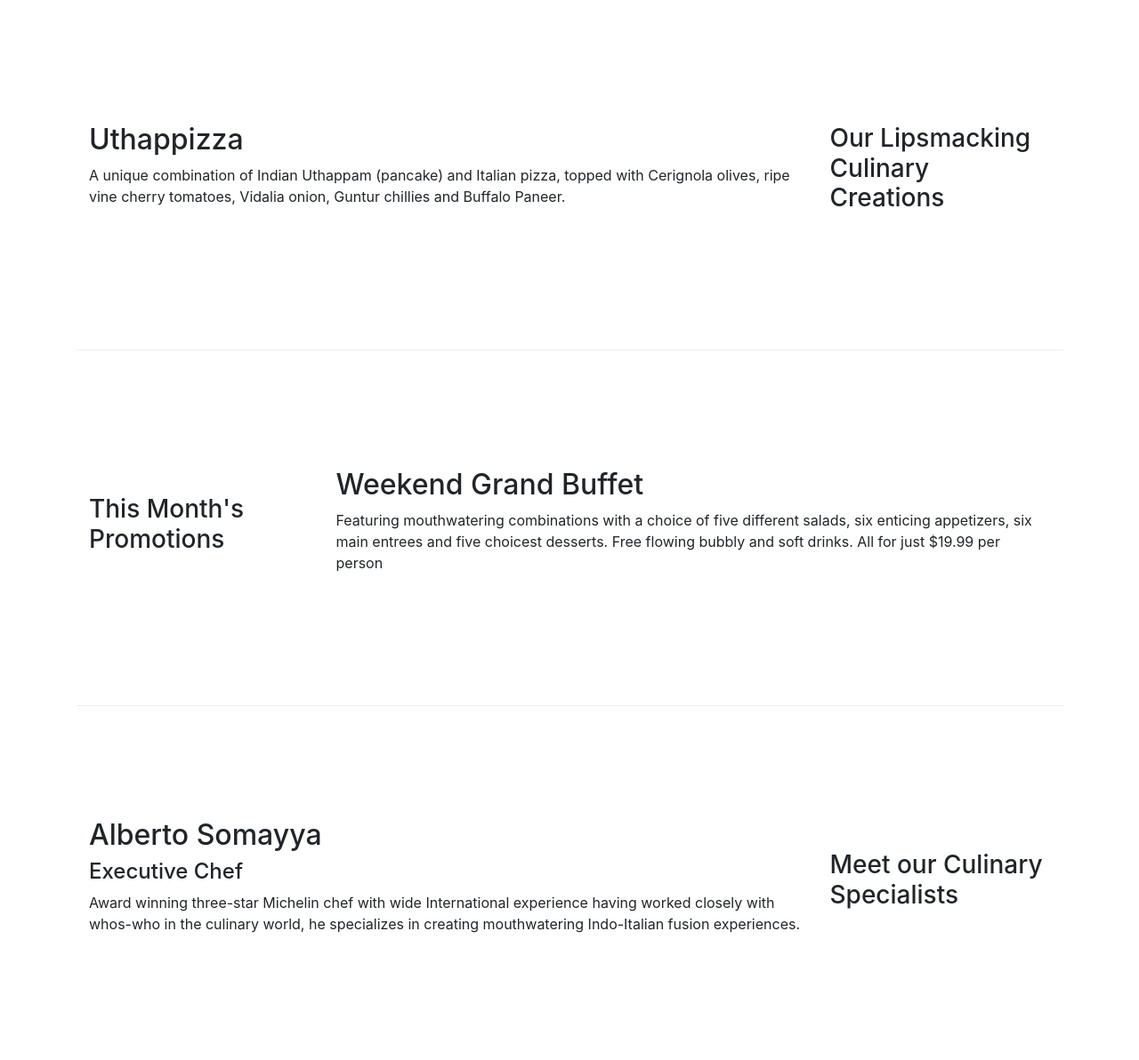
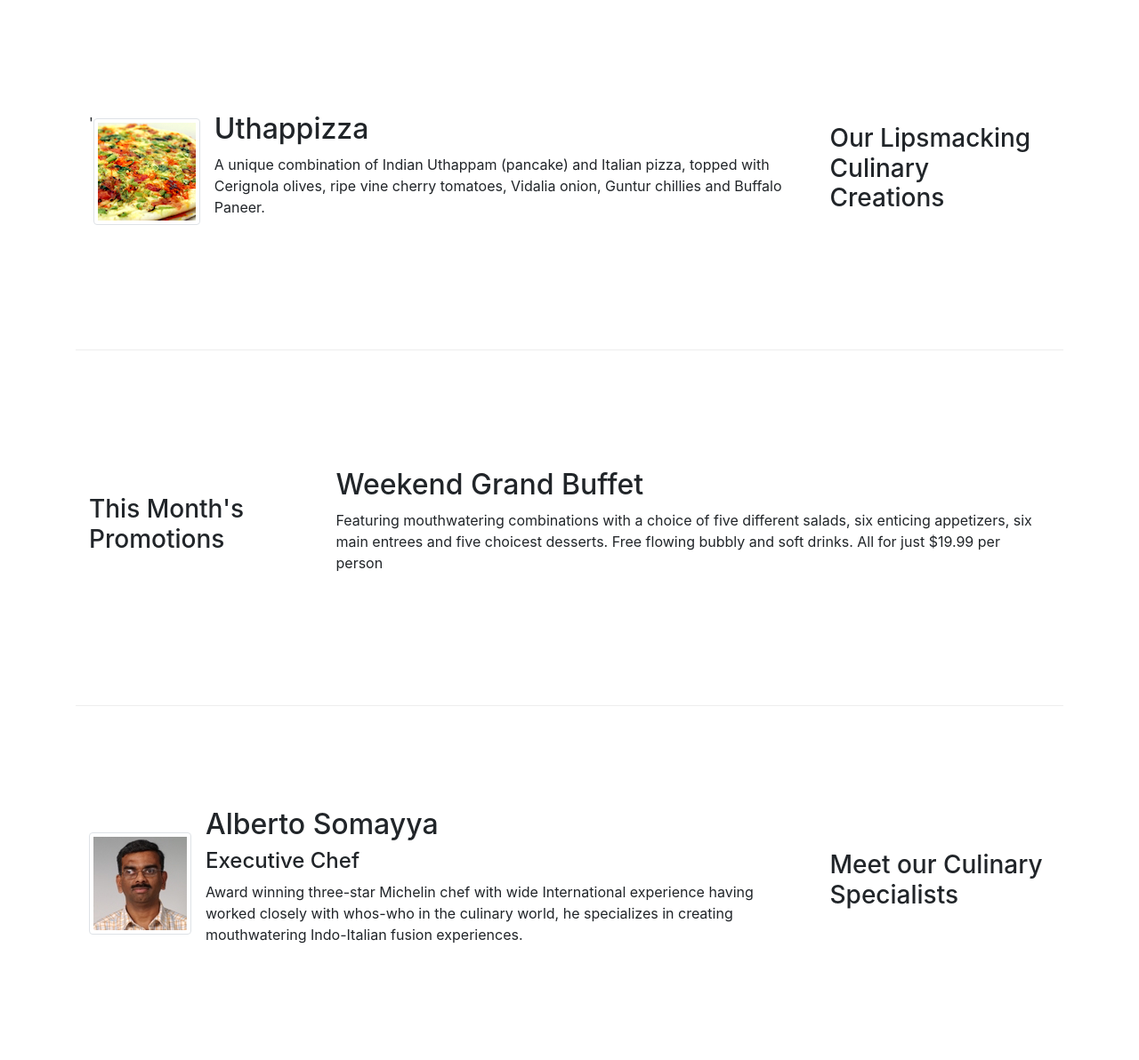
Before and after one commit to alanvaldo/conFusion, a website: page index.html in a window 1280 px wide. Shown: the part 340-1532 px from the top of the page at 89% size. Drawn offline with nearby package versions, Linux system fonts and the light colour scheme.

Commit message:
Images and Media

```diff
--- a/index.html
+++ b/index.html
@@ -22,7 +22,7 @@
             <button class="navbar-toggler" type="button" data-toggle="collapse" data-target="#Navbar">
                 <span class="navbar-toggler-icon"></span>
             </button>
-            <a class="navbar-brand mr-auto" href="#">Ristorante Con Fusion</a>
+            <a class="navbar-brand mr-auto" href="#"><img src="img/logo.png" height="30" width="41"></a>
             <div class="collapse navbar-collapse" id="Navbar">
                 <ul class="navbar-nav mr-auto">
                     <li class="nav-item active"><a class="nav-link" href="#"><span class="fa fa-home fa-lg"></span> Home</a></li>
@@ -40,7 +40,8 @@
                     <h1>Ristorante con Fusion</h1>
                     <p>We take inspiration from the World's best cuisines, and create a unique fusion experience. Our lipsmacking creations will tickle your culinary senses!</p>
                 </div>
-                <div class="col-12 col-sm">
+                <div class="col-12 col-sm align-self-center">
+                    <img src="img/logo.png" class="img-fluid">
                 </div>
             </div>
         </div>
@@ -52,8 +53,13 @@
                 <h3>Our Lipsmacking Culinary Creations</h3>
             </div>
             <div class="col col-sm order-sm-first col-md">
-                <h2>Uthappizza</h2>
-                <p>A unique combination of Indian Uthappam (pancake) and Italian pizza, topped with Cerignola olives, ripe vine cherry tomatoes, Vidalia onion, Guntur chillies and Buffalo Paneer.</p>
+                <div class="media">'
+                    <img class="d-flex mr-3 img-thumbnail align-self-center" src="img/uthappizza.png" alt="Uthappizza">
+                    <div class="media-body">
+                        <h2 class="mt-0">Uthappizza</h2>
+                        <p class="d-none d-sm-block">A unique combination of Indian Uthappam (pancake) and Italian pizza, topped with Cerignola olives, ripe vine cherry tomatoes, Vidalia onion, Guntur chillies and Buffalo Paneer.</p>
+                    </div>
+                </div>
             </div>
         </div>
 
@@ -73,9 +79,15 @@
                 <h3>Meet our Culinary Specialists</h3>
             </div>
             <div class="col col-sm order-sm-first col-md">
-                <h2>Alberto Somayya</h2>
-                <h4>Executive Chef</h4>
-                <p>Award winning three-star Michelin chef with wide International experience having worked closely with whos-who in the culinary world, he specializes in creating mouthwatering Indo-Italian fusion experiences. </p>
+                <div class="media">
+                    <img class="d-flex mr-3 img-thumbnail align-self-center" src="img/alberto.png" alt="Alberto Somayya">
+                    <div class="media-body">
+                        <h2 class="mt-0">Alberto Somayya</h2>
+                        <h4>Executive Chef</h4>
+                        <p class="d-none d-sm-block">Award winning three-star Michelin chef with wide International experience having worked closely with whos-who in the culinary world, he specializes in creating mouthwatering Indo-Italian fusion experiences.
+                        </p>
+                    </div>
+                </div>
             </div>
         </div>
     </div>
```
Also changed, not shown: aboutus.html (+3 -2 lines), contactus.html (+3 -2 lines), img/alberto.png (added), img/buffet.png (added), img/logo.png (added), img/uthappizza.png (added), 1 other file.
